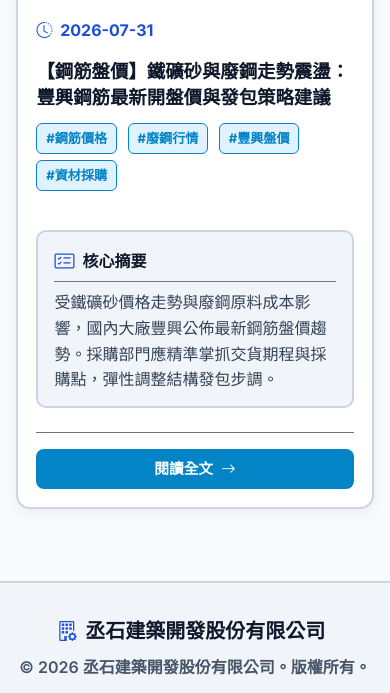
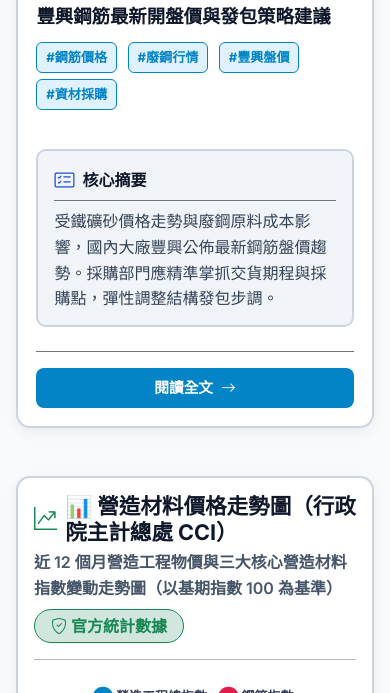
Before and after one commit to lllinnn1201/company-website, a Flask app: page / in a window 390 px wide. Shown: the part 5807-6500 px from the top of the page. Run offline with Flask 3, Linux system fonts and the light colour scheme; a map, chart or similar area stays blank.

Commit message:
feat: add DGBAS Construction Cost Index chart and consolidate material price news

```diff
--- a/app.py
+++ b/app.py
@@ -215,8 +215,8 @@ def get_portal_data():
         }
     ]
 
-    # 3.1 水泥/鋼筋價格 新聞 - 水泥價格
-    cement_price_news = [
+    # 3. 水泥/鋼筋價格 新聞
+    material_price_news = [
         {
             "id": 6,
             "category": "水泥/鋼筋價格 新聞",
@@ -227,7 +227,7 @@ def get_portal_data():
             "tags": ["#水泥價格", "#預拌混凝土", "#低碳水泥", "#建材成本"],
             "summary": "受環境部碳費政策與綠建築標章推動，國內低碳水與預拌混凝土價格呈現穩健趨勢。各大建廠積極轉型減碳技術，影響營造工程發包資材預算與採購策略。",
             "full_content": {
-                "subtitle": "深度剖析水泥大廠產能調度、進口水泥課稅政策與營造廠發包成本影響。",
+                "subtitle": "深度剖析水泥大廠產能調定、進口水泥課稅政策與營造廠發包成本影響。",
                 "paragraphs": [
                     "隨著綠建築與低碳營造趨勢明確，國內水泥與混凝土產業正迎來近五年最大規模的產品轉型。市場最新統計顯示，符合低碳認證的波特蘭石灰石水泥與墁砌水泥需求年增超過 30%。",
                     "各大水泥大廠表示，因應碳費基期設定與綠色金融授信標準，未來低碳混凝土將逐漸成為大型建案與公共工程的標準配備。雖然初發包單價略微上揚，但能顯著提升建案價值與綠建築等級。",
@@ -250,11 +250,7 @@ def get_portal_data():
                 "original_title": "營造資材行情報導：國內水泥價格與碳費政策影響評估",
                 "original_url": "https://example.com/news/cement-price-trends"
             }
-        }
-    ]
-
-    # 3.2 水泥/鋼筋價格 新聞 - 鋼筋價格
-    rebar_price_news = [
+        },
         {
             "id": 7,
             "category": "水泥/鋼筋價格 新聞",
@@ -291,6 +287,17 @@ def get_portal_data():
         }
     ]
 
+    # 4. 行政院主計總處 — 營造工程物價指數 (CCI) 近 12 個月三大核心建材數據 (基期 100)
+    cci_chart_data = {
+        "months": [
+            "2025/08", "2025/09", "2025/10", "2025/11", "2025/12", "2026/01",
+            "2026/02", "2026/03", "2026/04", "2026/05", "2026/06", "2026/07"
+        ],
+        "total_index": [107.2, 107.5, 107.8, 108.1, 108.3, 108.5, 108.4, 108.7, 109.0, 109.2, 109.5, 109.8],
+        "rebar_index": [101.5, 100.8, 102.3, 103.1, 102.5, 101.8, 100.5, 102.0, 103.4, 104.1, 103.8, 104.5],
+        "concrete_index": [112.5, 113.0, 113.8, 114.2, 115.0, 115.5, 116.1, 116.8, 117.2, 117.8, 118.2, 118.7]
+    }
+
     # 英雄區 (Hero Section) 公告內容
     hero_info = {
         "badge": "資訊專區",
@@ -299,15 +306,15 @@ def get_portal_data():
     }
 
     # 合併所有文章與影音資料，利於前端單獨切換與路由
-    all_articles = ai_trends_videos + ai_trends_news + ai_real_estate_news + cement_price_news + rebar_price_news
+    all_articles = ai_trends_videos + ai_trends_news + ai_real_estate_news + material_price_news
 
     return {
         "hero": hero_info,
         "ai_trends_videos": ai_trends_videos,
         "ai_trends_news": ai_trends_news,
         "ai_real_estate_news": ai_real_estate_news,
-        "cement_price_news": cement_price_news,
-        "rebar_price_news": rebar_price_news,
+        "material_price_news": material_price_news,
+        "cci_chart_data": cci_chart_data,
         "all_articles": all_articles
     }
 
--- a/templates/index.html
+++ b/templates/index.html
@@ -24,6 +24,9 @@
     <link
         href="https://fonts.googleapis.com/css2?family=Inter:wght@400;500;600;700;800&family=Noto+Sans+TC:wght@400;500;700;900&display=swap"
         rel="stylesheet">
+
+    <!-- Chart.js CDN -->
+    <script src="https://cdn.jsdelivr.net/npm/chart.js"></script>
 
     <!-- 4. 自訂企業視覺與高對比閱讀樣式 (支援深色/淺色主題雙模式) -->
     <style>
@@ -822,13 +825,13 @@
                 <span>水泥/鋼筋價格 新聞</span>
             </div>
 
-            <!-- 子分類 3.1：水泥價格 -->
+            <!-- 子分類 3.1：新聞報導 -->
             <div class="text-theme-muted fw-bold fs-6 mb-2 ps-2 text-uppercase d-flex align-items-center gap-1">
-                <i class="bi bi-bricks text-success me-1"></i>
-                <span>水泥價格</span>
+                <i class="bi bi-newspaper text-success me-1"></i>
+                <span>新聞報導</span>
             </div>
             <div class="list-group list-group-flush mb-4 gap-1 ps-2">
-                {% for news in data.cement_price_news %}
+                {% for news in data.material_price_news %}
                 <a href="#article/{{ news.id }}"
                     class="list-group-item list-group-item-action bg-transparent border-0 rounded-3 p-2.5 sidebar-link"
                     id="menu-link-{{ news.id }}">
@@ -840,22 +843,18 @@
                 {% endfor %}
             </div>
 
-            <!-- 子分類 3.2：鋼筋價格 -->
+            <!-- 子分類 3.3：建材價格走勢圖 -->
             <div class="text-theme-muted fw-bold fs-6 mb-2 ps-2 text-uppercase d-flex align-items-center gap-1">
-                <i class="bi bi-layers-half text-success me-1"></i>
-                <span>鋼筋價格</span>
+                <i class="bi bi-graph-up-arrow text-success me-1"></i>
+                <span>建材價格走勢圖</span>
             </div>
             <div class="list-group list-group-flush mb-4 gap-1 ps-2">
-                {% for news in data.rebar_price_news %}
-                <a href="#article/{{ news.id }}"
+                <a href="#section-cci-chart"
                     class="list-group-item list-group-item-action bg-transparent border-0 rounded-3 p-2.5 sidebar-link"
-                    id="menu-link-{{ news.id }}">
-                    <div class="fw-semibold text-truncate fs-6"><i class="bi bi-file-text-fill text-success me-2"></i>{{
-                        news.title }}</div>
-                    <small class="text-info ps-4 d-block mt-1 fw-semibold" style="font-size: 0.85rem;"><i
-                            class="bi bi-calendar3 me-1"></i>{{ news.date }}</small>
-                </a>
-                {% endfor %}
+                    id="menu-link-cci-chart">
+                    <div class="fw-semibold text-truncate fs-6"><i
+                            class="bi bi-bar-chart-line-fill text-success me-2"></i>核心建材價格趨勢圖</div>
+                </a>
             </div>
 
             <!-- 底部返回按鈕 -->
@@ -1121,26 +1120,26 @@
 
             <hr class="border-info opacity-50 my-5">
 
-            <!-- 分類三：水泥/鋼筋價格 新聞卡片 -->
+            <!-- 分類三：水泥/鋼筋價格卡片 -->
             <section id="category-material-prices" class="mb-4">
                 <div class="section-header d-flex justify-content-between align-items-center mb-4">
                     <div>
                         <h2 class="d-flex align-items-center gap-2 mb-1">
-                            <i class="bi bi-box-seam text-success fs-2"></i> 水泥/鋼筋價格 新聞
+                            <i class="bi bi-box-seam text-success fs-2"></i> 水泥/鋼筋價格
                         </h2>
-                        <p class="text-theme-body mb-0 fs-6">追蹤臺灣國內水泥、低碳綠色建材與鋼筋盤價行情動態與成本趨勢。</p>
-                    </div>
-                </div>
-
-                <!-- 子區塊 3.1：水泥價格 -->
+                        <p class="text-theme-body mb-0 fs-6">追蹤臺灣國內水泥、鋼筋盤價行情動態與成本趨勢。</p>
+                    </div>
+                </div>
+
+                <!-- 子區塊 3.1：新聞報導 -->
                 <div class="mb-5">
                     <div
                         class="d-flex align-items-center gap-2 mb-3 pb-2 border-bottom border-secondary border-opacity-50">
-                        <i class="bi bi-bricks text-success fs-4"></i>
-                        <h3 class="h5 fw-bold text-theme-heading mb-0">水泥價格新聞</h3>
+                        <i class="bi bi-newspaper text-success fs-3"></i>
+                        <h3 class="h4 fw-bold text-theme-heading mb-0">新聞報導</h3>
                     </div>
                     <div class="row g-4">
-                        {% for news in data.cement_price_news %}
+                        {% for news in data.material_price_news %}
                         <div class="col-12 col-md-6">
                             <article class="portal-card">
                                 <img src="{{ news.cover_image }}" class="portal-card-cover" alt="{{ news.title }}"
@@ -1189,60 +1188,37 @@
                     </div>
                 </div>
 
-                <!-- 子區塊 3.2：鋼筋價格 -->
+                <!-- 子區塊 3.3：三大核心建材價格走勢圖 -->
+                <div class="mt-5" id="section-cci-chart">
+                    <div class="portal-card p-3 p-md-4">
+                        <div
+                            class="d-flex flex-column flex-md-row justify-content-between align-items-md-center gap-2 mb-3 pb-3 border-bottom border-secondary border-opacity-50">
                             <div>
-                    <div
-                        class="d-flex align-items-center gap-2 mb-3 pb-2 border-bottom border-secondary border-opacity-50">
-                        <i class="bi bi-layers-half text-success fs-4"></i>
-                        <h3 class="h5 fw-bold text-theme-heading mb-0">鋼筋價格新聞</h3>
-                    </div>
-                    <div class="row g-4">
-                        {% for news in data.rebar_price_news %}
-                        <div class="col-12 col-md-6">
-                            <article class="portal-card">
-                                <img src="{{ news.cover_image }}" class="portal-card-cover" alt="{{ news.title }}"
-                                    loading="lazy">
-
-                                <div class="card-body">
-                                    <div class="d-flex justify-content-between align-items-center mb-2">
-                                        <span class="text-info fw-bold fs-6">
-                                            <i class="bi bi-clock-history me-1"></i> {{ news.date }}
+                                <h3 class="h4 fw-bold text-theme-heading mb-1 d-flex align-items-center gap-2">
+                                    <i class="bi bi-graph-up-arrow text-success fs-3"></i>
+                                    <span>📊 營造材料價格走勢圖（行政院主計總處 CCI）</span>
+                                </h3>
+                                <p class="text-theme-muted mb-0 fs-6">近 12 個月營造工程物價與三大核心營造材料指數變動走勢圖（以基期指數 100 為基準）</p>
+                            </div>
+                            <div class="text-md-end">
+                                <span
+                                    class="badge bg-success-subtle text-success border border-success px-3 py-2 fs-6 rounded-pill fw-semibold">
+                                    <i class="bi bi-shield-check me-1"></i>官方統計數據
                                 </span>
                             </div>
-
-                                    <h3 class="h4 fw-bold portal-card-title my-3" style="line-height: 1.4;">
-                                        <a href="#article/{{ news.id }}" class="portal-card-title text-decoration-none">
-                                            {{ news.title }}
-                                        </a>
-                                    </h3>
-
-                                    <div class="mb-3">
-                                        {% for tag in news.tags %}
-                                        <span class="tag-badge">{{ tag }}</span>
-                                        {% endfor %}
-                                    </div>
-
-                                    <div class="summary-box mb-4 mt-auto">
-                                        <div
-                                            class="text-theme-heading fw-bold fs-6 mb-2 d-flex align-items-center gap-2 border-bottom border-secondary pb-1">
-                                            <i class="bi bi-card-checklist text-info fs-5"></i> 核心摘要
-                                        </div>
-                                        <p class="text-theme-body mb-0 fs-6" style="line-height: 1.6;">
-                                            {{ news.summary }}
-                                        </p>
-                                    </div>
-
-                                    <div
-                                        class="pt-3 border-top border-secondary d-flex justify-content-end align-items-center">
-                                        <a href="#article/{{ news.id }}" class="btn btn-custom-readmore">
-                                            <span>閱讀全文</span>
-                                            <i class="bi bi-arrow-right"></i>
-                                        </a>
-                                    </div>
-                                </div>
-                            </article>
-                        </div>
-                        {% endfor %}
+                        </div>
+
+                        <!-- Canvas 圖表繪製區 -->
+                        <div class="position-relative w-100" style="min-height: 320px; max-height: 440px;">
+                            <canvas id="cciChart"></canvas>
+                        </div>
+
+                        <!-- 官方資料來源小字標註 -->
+                        <div class="mt-3 pt-2 border-top border-secondary border-opacity-25 d-flex justify-content-end">
+                            <span class="text-theme-muted fs-6 fw-medium">
+                                💡 資料來源：行政院主計總處 — 營造工程物價指數 (CCI) 月報數據。
+                            </span>
+                        </div>
                     </div>
                 </div>
 
@@ -1286,7 +1262,8 @@
                                     class="badge {% if item.type == 'video' %}bg-danger{% else %}bg-info text-dark{% endif %} fw-bold px-3 py-2 fs-6">
                                     {{ item.category }}
                                 </span>
-                                <span class="text-info fw-bold"><i class="bi bi-calendar3 me-1"></i> {{ item.date }}</span>
+                                <span class="text-info fw-bold"><i class="bi bi-calendar3 me-1"></i> {{ item.date
+                                    }}</span>
                             </div>
 
                             <!-- 大標題與副標題 -->
@@ -1406,8 +1383,7 @@
                         </div>
 
                         <!-- 底部導覽按鈕列 -->
-                        <div
-                            class="pt-4 border-top border-secondary d-flex flex-wrap align-items-center gap-3">
+                        <div class="pt-4 border-top border-secondary d-flex flex-wrap align-items-center gap-3">
                             <a href="#overview" class="btn btn-custom-back d-inline-flex align-items-center gap-2">
                                 <i class="bi bi-arrow-left fs-5"></i>
                                 <span>返回總覽首頁</span>
@@ -1484,6 +1460,122 @@
 
                 if (sideThemeIcon) sideThemeIcon.className = iconClass;
                 if (sideThemeText) sideThemeText.textContent = textStr;
+
+                initCCIChart(theme);
+            }
+
+            // -----------------------------------------------------------------
+            // 9. 行政院主計總處 CCI 折線圖 (Chart.js Controller)
+            // -----------------------------------------------------------------
+            const cciData = {{ data.cci_chart_data | tojson
+        }};
+        const ctxCCI = document.getElementById('cciChart');
+        let cciChart = null;
+
+        function initCCIChart(theme) {
+            if (!ctxCCI) return;
+            const isLight = (theme === 'light');
+            const textColor = isLight ? '#334155' : '#CBD5E1';
+            const gridColor = isLight ? 'rgba(203, 213, 225, 0.5)' : 'rgba(59, 75, 117, 0.4)';
+
+            if (cciChart) {
+                cciChart.options.plugins.legend.labels.color = textColor;
+                cciChart.options.scales.x.ticks.color = textColor;
+                cciChart.options.scales.x.grid.color = gridColor;
+                cciChart.options.scales.y.ticks.color = textColor;
+                cciChart.options.scales.y.grid.color = gridColor;
+                cciChart.options.scales.y.title.color = textColor;
+                cciChart.update();
+                return;
+            }
+
+            cciChart = new Chart(ctxCCI.getContext('2d'), {
+                type: 'line',
+                data: {
+                    labels: cciData.months,
+                    datasets: [
+                        {
+                            label: '營造工程總指數',
+                            data: cciData.total_index,
+                            borderColor: '#0284C7',
+                            backgroundColor: 'rgba(2, 132, 199, 0.1)',
+                            borderWidth: 3,
+                            tension: 0.3,
+                            pointRadius: 4,
+                            pointHoverRadius: 7,
+                            pointBackgroundColor: '#0284C7'
+                        },
+                        {
+                            label: '鋼筋指數',
+                            data: cciData.rebar_index,
+                            borderColor: '#E11D48',
+                            backgroundColor: 'rgba(225, 29, 72, 0.1)',
+                            borderWidth: 3,
+                            tension: 0.3,
+                            pointRadius: 4,
+                            pointHoverRadius: 7,
+                            pointBackgroundColor: '#E11D48'
+                        },
+                        {
+                            label: '預拌混凝土指數',
+                            data: cciData.concrete_index,
+                            borderColor: '#10B981',
+                            backgroundColor: 'rgba(16, 185, 129, 0.1)',
+                            borderWidth: 3,
+                            tension: 0.3,
+                            pointRadius: 4,
+                            pointHoverRadius: 7,
+                            pointBackgroundColor: '#10B981'
+                        }
+                    ]
+                },
+                options: {
+                    responsive: true,
+                    maintainAspectRatio: false,
+                    interaction: {
+                        mode: 'index',
+                        intersect: false
+                    },
+                    plugins: {
+                        legend: {
+                            position: 'top',
+                            labels: {
+                                color: textColor,
+                                font: { family: "'Inter', 'Noto Sans TC', sans-serif", size: 13, weight: 'bold' },
+                                usePointStyle: true,
+                                padding: 15
+                            }
+                        },
+                        tooltip: {
+                            padding: 12,
+                            cornerRadius: 8,
+                            titleFont: { size: 14, weight: 'bold' },
+                            bodyFont: { size: 13 },
+                            callbacks: {
+                                label: function (context) {
+                                    return ` ${context.dataset.label}: ${context.parsed.y} (基期=100)`;
+                                }
+                            }
+                        }
+                    },
+                    scales: {
+                        x: {
+                            grid: { color: gridColor },
+                            ticks: { color: textColor, font: { family: "'Inter', 'Noto Sans TC', sans-serif" } }
+                        },
+                        y: {
+                            grid: { color: gridColor },
+                            ticks: { color: textColor, font: { family: "'Inter', 'Noto Sans TC', sans-serif" } },
+                            title: {
+                                display: true,
+                                text: '物價指數 (基期 100)',
+                                color: textColor,
+                                font: { family: "'Inter', 'Noto Sans TC', sans-serif", weight: 'bold' }
+                            }
+                        }
+                    }
+                }
+            });
         }
 
         // 初次載入時讀取偏好（預設為淺色模式 light）
```
Lines whose indentation alone changed are shown as unchanged.
